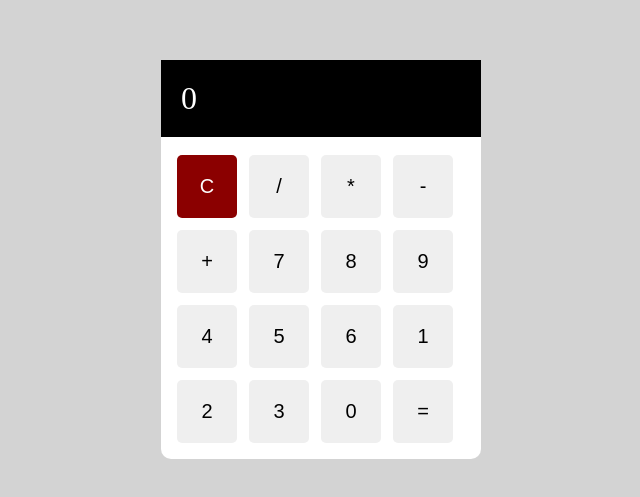
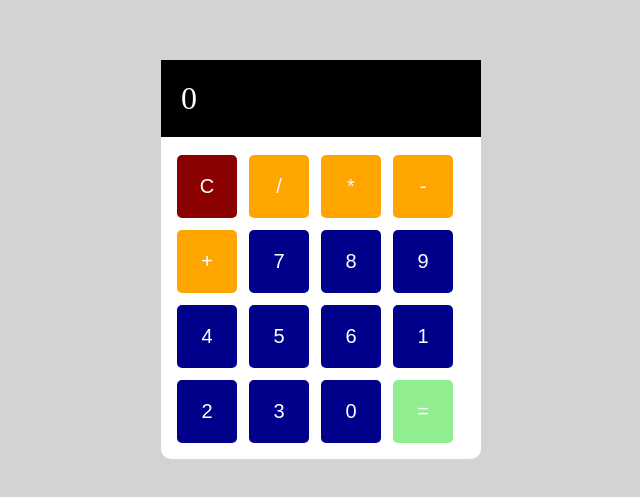
Before and after one commit to RealOutlawz/Calculator, a plain HTML site: page index.html in a window 1280 px wide. Shown: the part 141-638 px from the top of the page, without its empty margins (319-959 px from the left). Drawn offline with Linux system fonts and the light colour scheme.

Commit message:
Added styles for the rest of the buttons giving them different colors depending on their category

```diff
--- a/styles.css
+++ b/styles.css
@@ -43,3 +43,18 @@ body {
   background-color: darkred;
   color: white;
 }
+
+.operator {
+  background-color: orange;
+  color: white;
+}
+
+.digit {
+  background-color: darkblue;
+  color: white;
+}
+
+.equals {
+  background-color: lightgreen;
+  color: white;
+}
```
